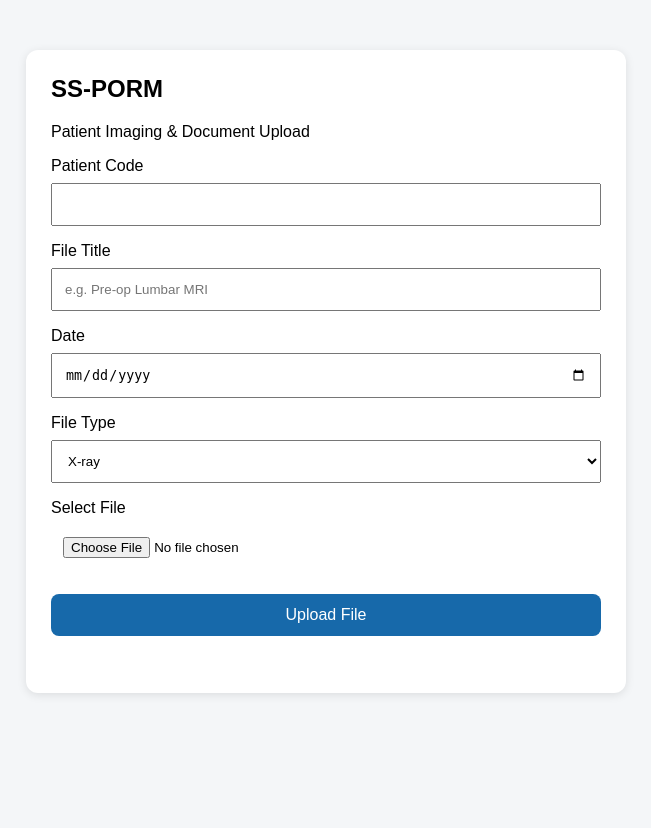
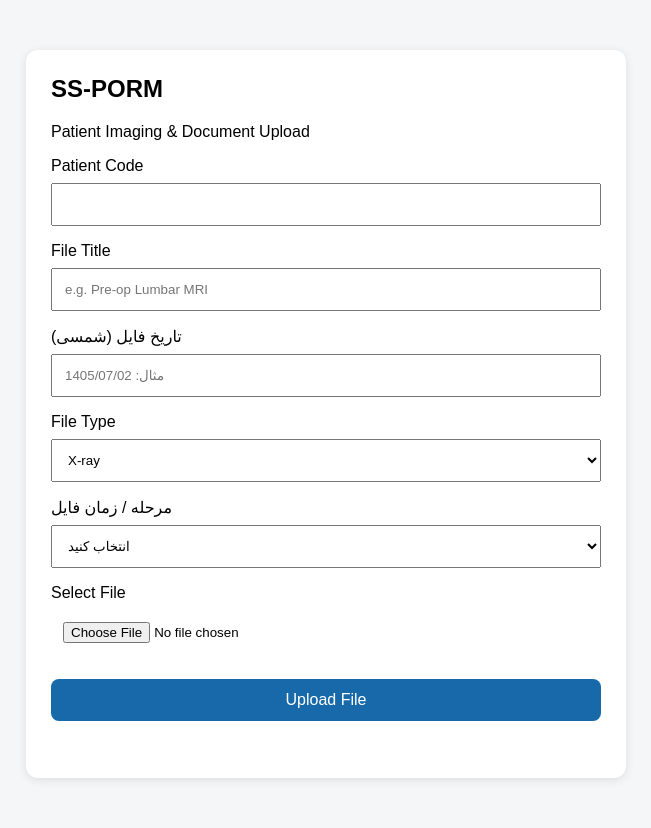
Before and after one commit to ssaeedinia-star/SS-PORM, a Flask app: page /upload in a window 1280 px wide. Shown: the whole page, without its empty margins (314-965 px from the left). Before the commit the page ends 695 px from the top, so only its background shows below. Run offline with Flask 3, Linux system fonts and the light colour scheme.

Commit message:
Update upload.html

```diff
--- a/templates/upload.html
+++ b/templates/upload.html
@@ -52,8 +52,12 @@
         <input type="text" id="title"
                placeholder="e.g. Pre-op Lumbar MRI">
 
-        <label>Date</label>
-        <input type="date" id="date">
+        <label>تاریخ فایل (شمسی)</label>
+<input type="text"
+       id="date"
+       inputmode="numeric"
+       placeholder="مثال: 1405/07/02"
+       pattern="1[34][0-9]{2}/(0[1-9]|1[0-2])/(0[1-9]|[12][0-9]|3[01])">
 
         <label>File Type</label>
         <select id="type">
@@ -64,7 +68,17 @@
             <option value="Document">Document</option>
             <option value="Other">Other</option>
         </select>
-
+<label>مرحله / زمان فایل</label>
+<select id="stage">
+    <option value="">انتخاب کنید</option>
+    <option value="Pre-op">Pre-op</option>
+    <option value="Post-op">Post-op</option>
+    <option value="Follow-up 6 weeks">Follow-up 6 weeks</option>
+    <option value="Follow-up 3 months">Follow-up 3 months</option>
+    <option value="Follow-up 6 months">Follow-up 6 months</option>
+    <option value="Follow-up 1 year">Follow-up 1 year</option>
+    <option value="Other">Other</option>
+</select>
         <label>Select File</label>
         <input type="file" id="file" required>
 
@@ -95,6 +109,8 @@ document.getElementById("uploadForm").addEventListener("submit", async function(
     formData.append("title", document.getElementById("title").value);
     formData.append("date", document.getElementById("date").value);
     formData.append("type", document.getElementById("type").value);
+    formData.append("stage",
+    document.getElementById("stage").value);
 
     const status = document.getElementById("status");
     status.innerText = "Uploading...";
```
